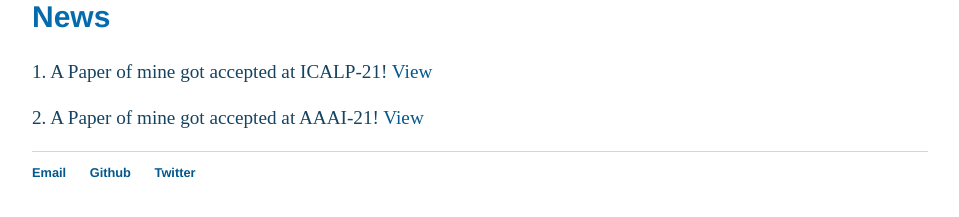
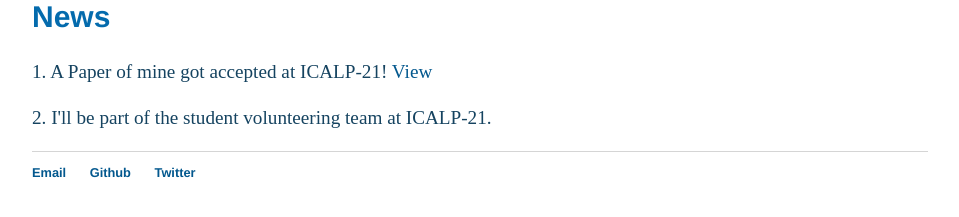
Before and after one commit to debashmitap/debashmitap.github.io, a Jekyll site: the page built from index.html, in a window 1280 px wide. Shown: the part 485-702 px from the top of the page, without its empty margins (160-1119 px from the left). Built offline with Jekyll 4.4.1, drawn with Linux system fonts in a browser that asks for light colours.

Commit message:
Update index.html

```diff
--- a/index.html
+++ b/index.html
@@ -16,5 +16,5 @@ title: Debashmita Poddar
 	<hr>
  	<h2 style="font-size:30px;">News</h2>
  	<p>1. A Paper of mine got accepted at ICALP-21! <a href="http://easyconferences.eu/icalp2021/accepted/">View</a></p>
- 	<p>2. A Paper of mine got accepted at AAAI-21! <a href="https://ojs.aaai.org/index.php/AAAI/article/view/17433">View</a></p>
+ 	<p>2. I'll be part of the student volunteering team at ICALP-21.</p>
 </div><!-- /.blurb -->
```
